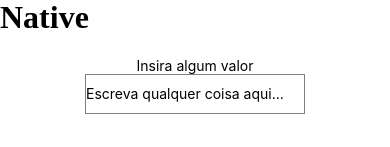
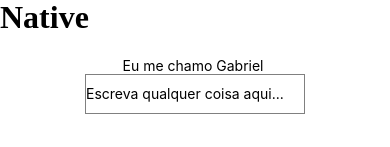
Before and after one commit to Magician-Star/CALISTHENICS, a React Native app: screen / in a window 390 px wide. Shown: the part 395-542 px from the top of the page. Built offline with nearby package versions, Linux system fonts and the light colour scheme.

Commit message:
novas alterações

```diff
--- a/App.jsx
+++ b/App.jsx
@@ -3,12 +3,13 @@ import React from 'react';
 import { StyleSheet, Text, View } from 'react-native';
 import { TextInput } from 'react-native-web';
 
-
+const nome = 'Gabriel'
 export default function App() {
   return (
+
     <View style={styles.container}>
       <h1>App criado com React-Native</h1>
-      <Text>Insira algum valor</Text>
+      <Text>Eu me chamo {nome} </Text>
       <TextInput style={{height:40, borderColor:'gray', borderWidth: 1, }} defaultValue="Escreva qualquer coisa aqui..." />
 
       <StatusBar style="auto" />
```
